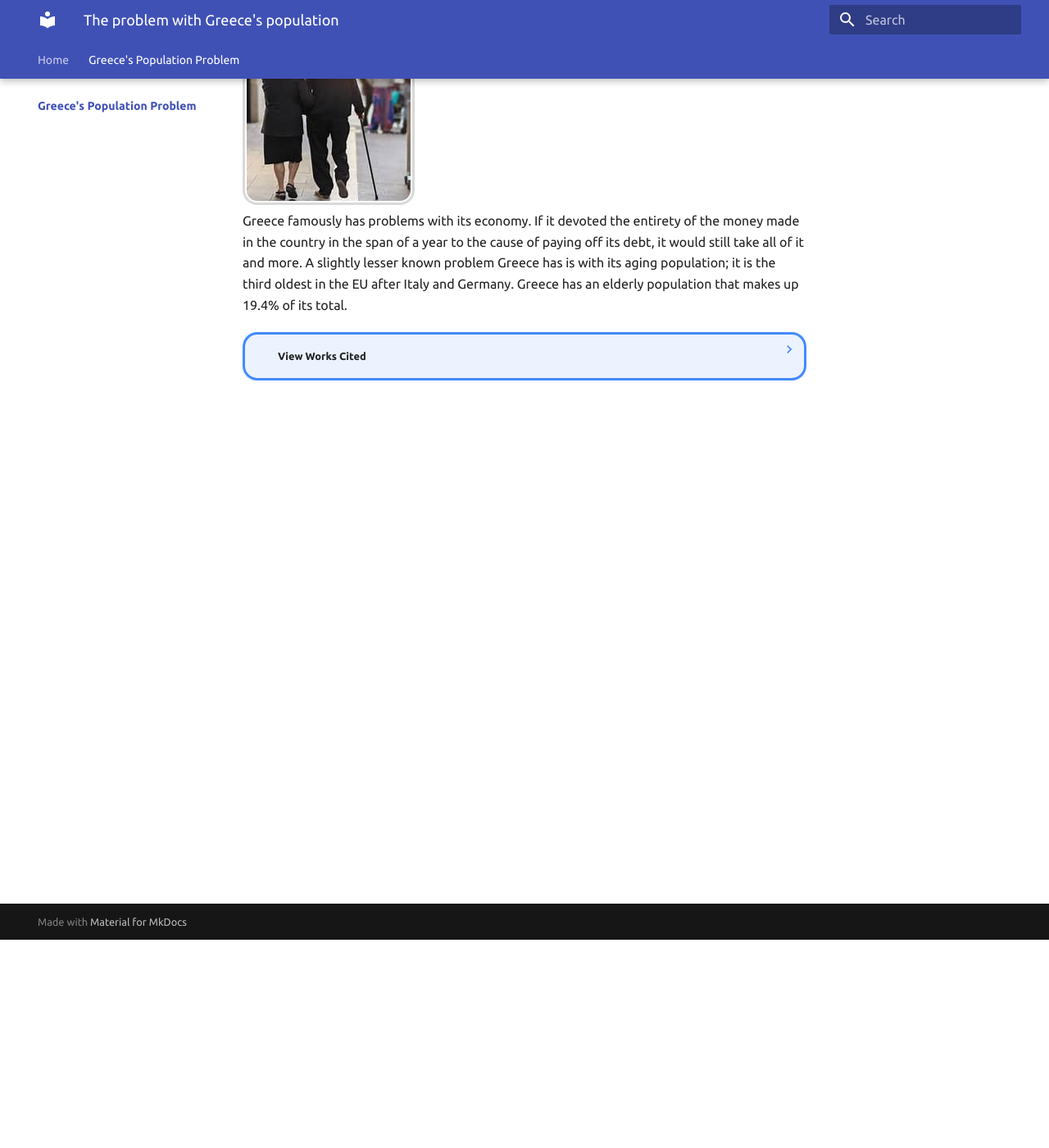
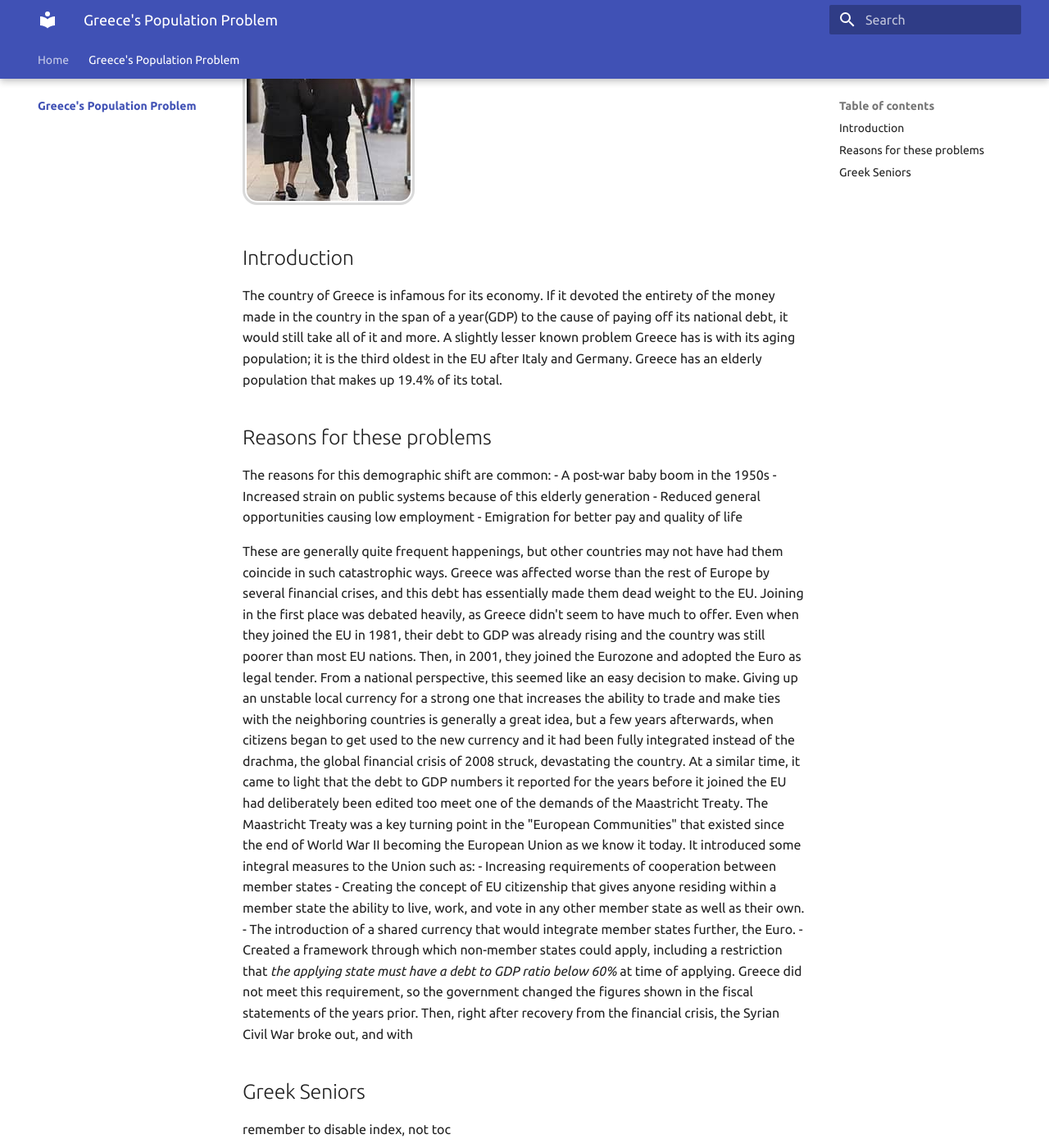
Before and after one commit to tiaki-py/tsen, an MkDocs documentation site: the page built from docs/Greece's Population Problem/index.md, in a window 1280 px wide and 1400 px high, scrolled down 254 px. Shown: the whole window at 82% size. Built offline with MkDocs 1.6.1 and Material for MkDocs 9.7.7, drawn with Linux system fonts in a browser that asks for light colours; some of the changed text lies outside the part shown.

Commit message:
remember to disable index, not toc
remember to disable index, not toc

```diff
--- a/docs/Greece's Population Problem/index.md
+++ b/docs/Greece's Population Problem/index.md
@@ -1,10 +1,30 @@
 Author: Terrance Schotsman
-# The problem with Greece's population
+# Greece's Population Problem
 ***
 
 [<img src="../assets/articles/greece/greece-aging-population.jpg" >](https://www.ekathimerini.com/economy/1266242/greece-bracing-for-demographic-shift-as-aging-accelerates/)
 <br>
-Greece famously has problems with its economy. If it devoted the entirety of the money made in the country in the span of a year to the cause of paying off its debt, it would still take all of it and more. A slightly lesser known problem Greece has is with its aging population; it is the third oldest in the EU after Italy and Germany. Greece has an elderly population that makes up 19.4% of its total.
+
+## Introduction
+The country of Greece is infamous for its economy. If it devoted the entirety of the money made in the country  in the span of a year(GDP) to the cause of paying off its national debt, it would still take all of it and more. A slightly lesser known problem Greece has is with its aging population; it is the third oldest in the EU after Italy and Germany. Greece has an elderly population that makes up 19.4% of its total.
+
+## Reasons for these problems
+The reasons for this demographic shift are common:
+- A post-war baby boom in the 1950s
+- Increased strain on public systems because of this elderly generation
+- Reduced general opportunities causing low employment
+- Emigration for better pay and quality of life
+
+These are generally quite frequent happenings, but other countries may not have had them coincide in such catastrophic ways. Greece was affected worse than the rest of Europe by several financial crises, and this debt has essentially made them dead weight to the EU. Joining in the first place was debated heavily, as Greece didn't seem to have much to offer. Even when they joined the EU in 1981, their debt to GDP was already rising and the country was still poorer than most EU nations. Then, in 2001, they joined the Eurozone and adopted the Euro as legal tender. From a national perspective, this seemed like an easy decision to make. Giving up an unstable local currency for a strong one that increases the ability to trade and make ties with the neighboring countries is generally a great idea, but a few years afterwards, when citizens began to get used to the new currency and it had been fully integrated instead of the drachma, the global financial crisis of 2008 struck, devastating the country. At a similar time, it came to light that the debt to GDP numbers it reported for the years before it joined the EU had deliberately been edited too meet one of the demands of the Maastricht Treaty.
+The Maastricht Treaty was a key turning point in the "European Communities" that existed since the end of World War II becoming the European Union as we know it today. It introduced some integral measures to the Union such as:
+-  Increasing requirements of cooperation between member states
+-  Creating the concept of EU citizenship that gives anyone residing within a member state the ability to live, work, and vote in any other member state as well as their own.
+-  The introduction of a shared currency that would integrate member states further, the Euro.
+-  Created a framework through which non-member states could apply, including a restriction that *the applying state must have a debt to GDP ratio below 60%* at time of applying.
+Greece did not meet this requirement, so the government changed the figures shown in the fiscal statements of the years prior. Then, right after recovery from the financial crisis, the Syrian Civil War broke out, and with
+
+## Greek Seniors
+remember to disable index, not toc
 
 ???- note "View Works Cited"
-    bibliography here type shi
+    bibliography here
```
Also changed, not shown: docs/index.md (+1 -0 lines), 1 other file.
